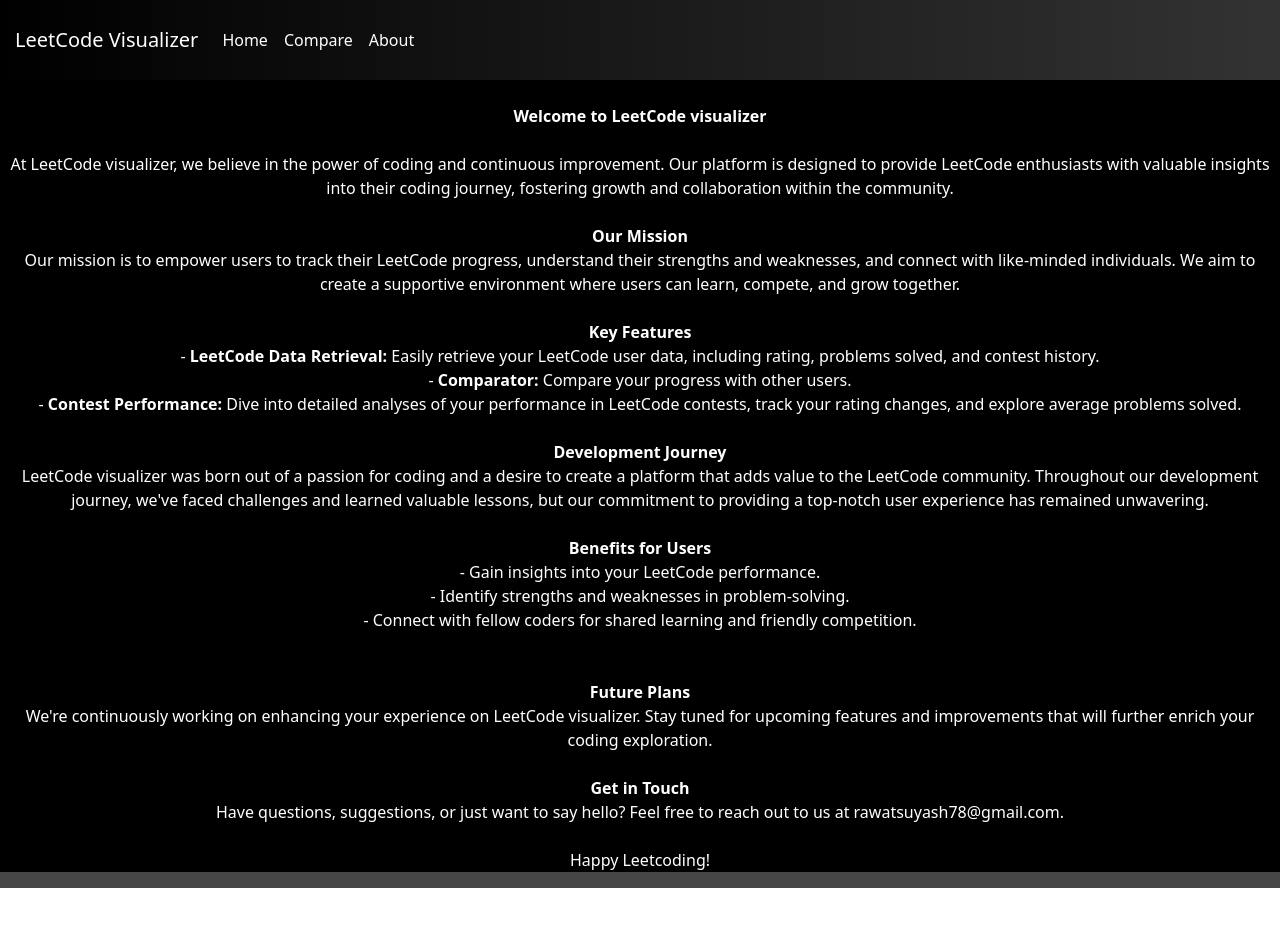
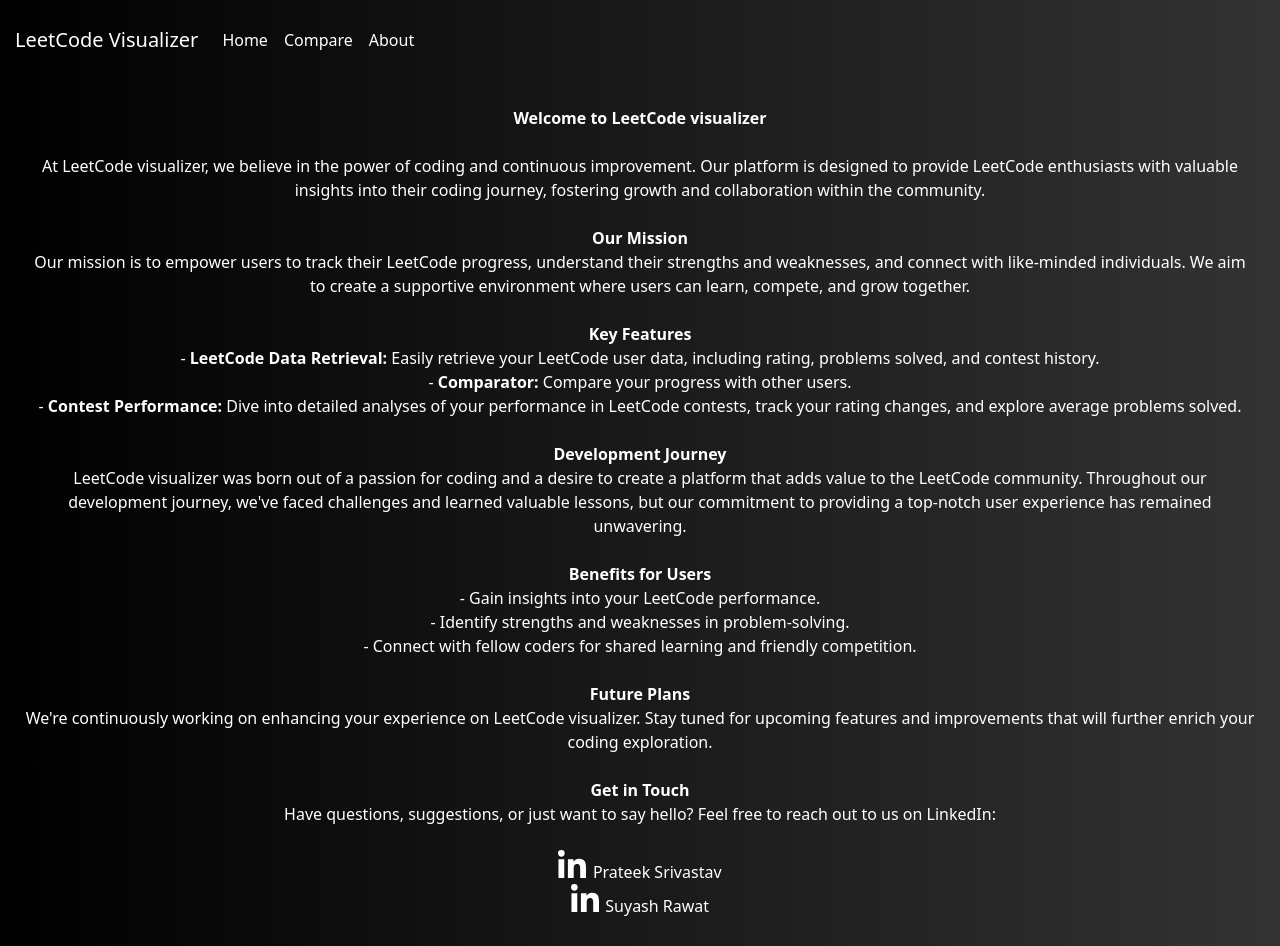
Before and after one commit to prateeksrivastav2/Leetcode_insight, a React (Vite) app: page /about in a window 1280 px wide. Shown: the top 946 px of the page. Before the commit the page ends 888 px from the top, so only its background shows below. Built offline with nearby package versions, Linux system fonts and the light colour scheme.

Commit message:
a bit more

```diff
--- a/src/components/About.jsx
+++ b/src/components/About.jsx
@@ -1,4 +1,6 @@
 import React from "react";
+import { FontAwesomeIcon } from "@fortawesome/react-fontawesome";
+import { faLinkedinIn } from "@fortawesome/free-brands-svg-icons";
 
 const About = () => {
   return (
@@ -8,13 +10,11 @@
         marginTop: "8vh",
         color: "white",
         fontSize: "2vh",
-        backgroundColor: "black",
+        background: "linear-gradient(to left, #333, #000)",
+        padding: "2vw",
       }}
     >
-      <br />
-      <b>
-      Welcome to LeetCode visualizer
-      </b>
+      <b>Welcome to LeetCode visualizer</b>
       <br />
       <br />
       At LeetCode visualizer, we believe in the power of coding and continuous
@@ -32,10 +32,13 @@
       <br />
       <br />
       <b>Key Features</b>
-      <br />- <b>LeetCode Data Retrieval:</b> Easily retrieve your LeetCode user
+      <br />
+      - <b>LeetCode Data Retrieval:</b> Easily retrieve your LeetCode user
       data, including rating, problems solved, and contest history.
-      <br />- <b>Comparator:</b> Compare your progress with other users.
-      <br />- <b>Contest Performance:</b> Dive into detailed analyses of your
+      <br />
+      - <b>Comparator:</b> Compare your progress with other users.
+      <br />
+      - <b>Contest Performance:</b> Dive into detailed analyses of your
       performance in LeetCode contests, track your rating changes, and explore
       average problems solved.
       <br />
@@ -58,17 +61,48 @@
       - Connect with fellow coders for shared learning and friendly competition.
       <br />
       <br />
-      <br />
       <b>Future Plans</b>
       <br />
-      We're continuously working on enhancing your experience on LeetCode visualizer. Stay tuned for upcoming features and improvements that will further
-      enrich your coding exploration.
+      We're continuously working on enhancing your experience on LeetCode
+      visualizer. Stay tuned for upcoming features and improvements that will
+      further enrich your coding exploration.
       <br />
       <br />
       <b>Get in Touch</b>
       <br />
       Have questions, suggestions, or just want to say hello? Feel free to reach
-      out to us at rawatsuyash78@gmail.com.
+      out to us on LinkedIn:
+      <br />
+      <br />
+      <a
+        href="https://www.linkedin.com/in/prateek-srivastav-9131aa21b/"
+        target="_blank"
+        rel="noopener noreferrer"
+        style={{ textDecoration: "none", color: "white" }}
+      >
+        <FontAwesomeIcon
+          className=""
+          size="2x"
+          style={{ cursor: "pointer", marginRight: "0.5vw" }}
+          icon={faLinkedinIn}
+        />
+        Prateek Srivastav
+      </a>
+      <br />
+      <a
+        href="https://www.linkedin.com/in/suyash-rawat-547876212/"
+        target="_blank"
+        rel="noopener noreferrer"
+        style={{ textDecoration: "none", color: "white" }}
+      >
+        <FontAwesomeIcon
+          className=""
+          size="2x"
+          style={{ cursor: "pointer", marginRight: "0.5vw" }}
+          icon={faLinkedinIn}
+        />
+        Suyash Rawat
+      </a>
       <br />
       <br /> Happy Leetcoding!
     </div>
```
